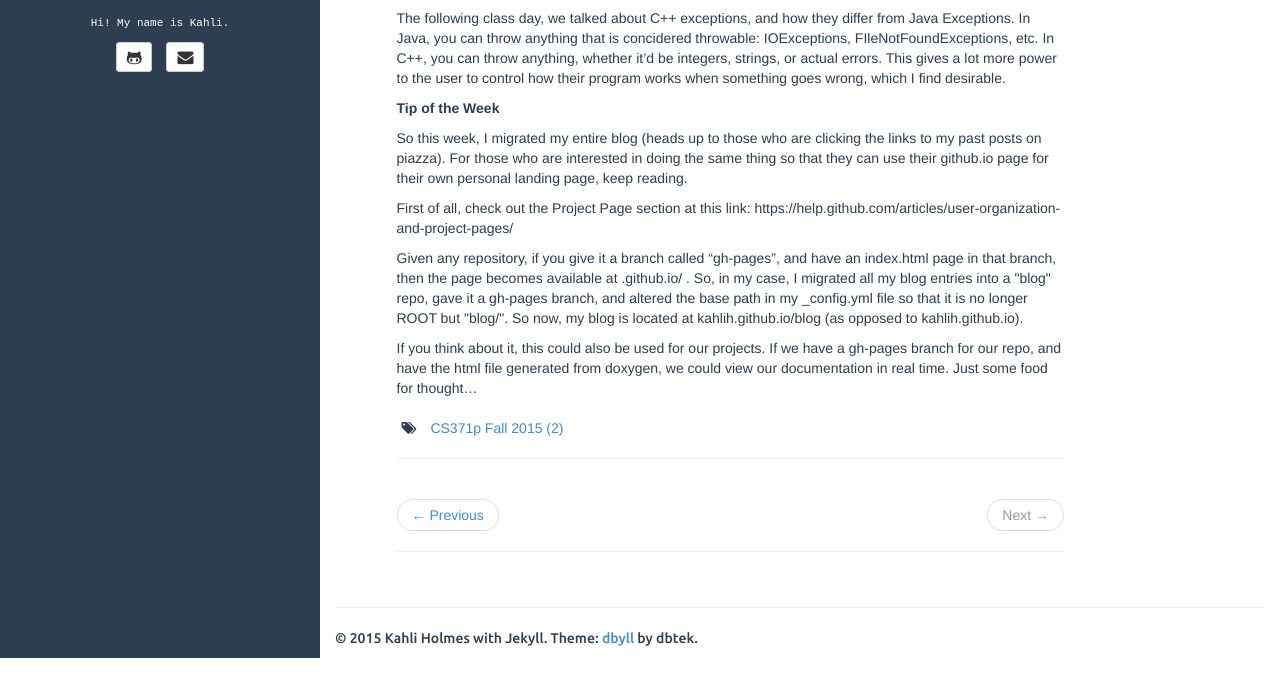
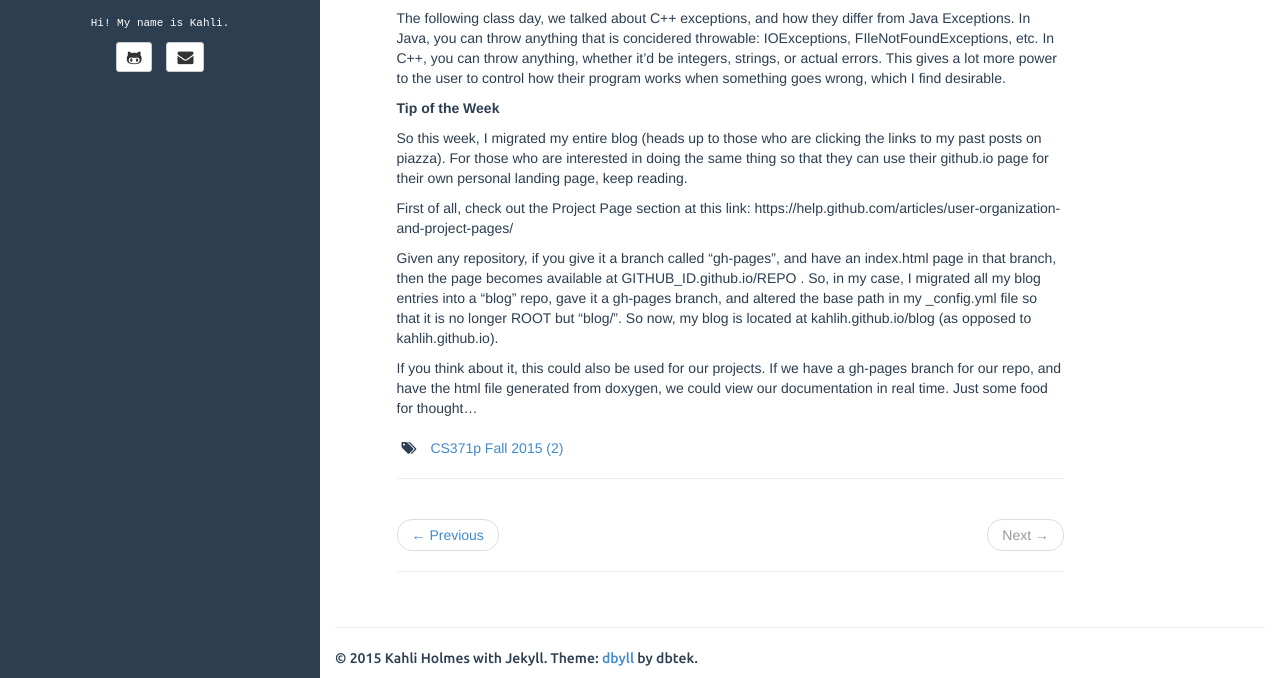
Before and after one commit to kahlih/blog, a Jekyll site: the page built from _posts/2015-09-13-week3.md, in a window 1280 px wide and 960 px high, cut to the strip 282-960 px from the top of the window. Built offline with Jekyll 4.4.1, drawn with Linux system fonts in a browser that asks for light colours.

Commit message:
fixed typos

```diff
--- a/_posts/2015-09-13-week3.md
+++ b/_posts/2015-09-13-week3.md
@@ -17,6 +17,6 @@ So this week, I migrated my entire blog (heads up to those who are clicking the
 
 First of all, check out the Project Page section at this link: https://help.github.com/articles/user-organization-and-project-pages/
 
-Given any repository, if you give it a branch called "gh-pages", and have an index.html page in that branch, then the page becomes available at <GITHUB_ID>.github.io/<REPO> . So, in my case, I migrated all my blog entries into a "blog" repo, gave it a gh-pages branch, and altered the base path in my _config.yml file so that it is no longer ROOT but "blog/". So now, my blog is located at kahlih.github.io/blog (as opposed to kahlih.github.io).
+Given any repository, if you give it a branch called "gh-pages", and have an index.html page in that branch, then the page becomes available at GITHUB_ID.github.io/REPO . So, in my case, I migrated all my blog entries into a "blog" repo, gave it a gh-pages branch, and altered the base path in my _config.yml file so that it is no longer ROOT but "blog/". So now, my blog is located at kahlih.github.io/blog (as opposed to kahlih.github.io).
 
 If you think about it, this could also be used for our projects. If we have a gh-pages branch for our repo, and have the html file generated from doxygen, we could view our documentation in real time. Just some food for thought...
```
